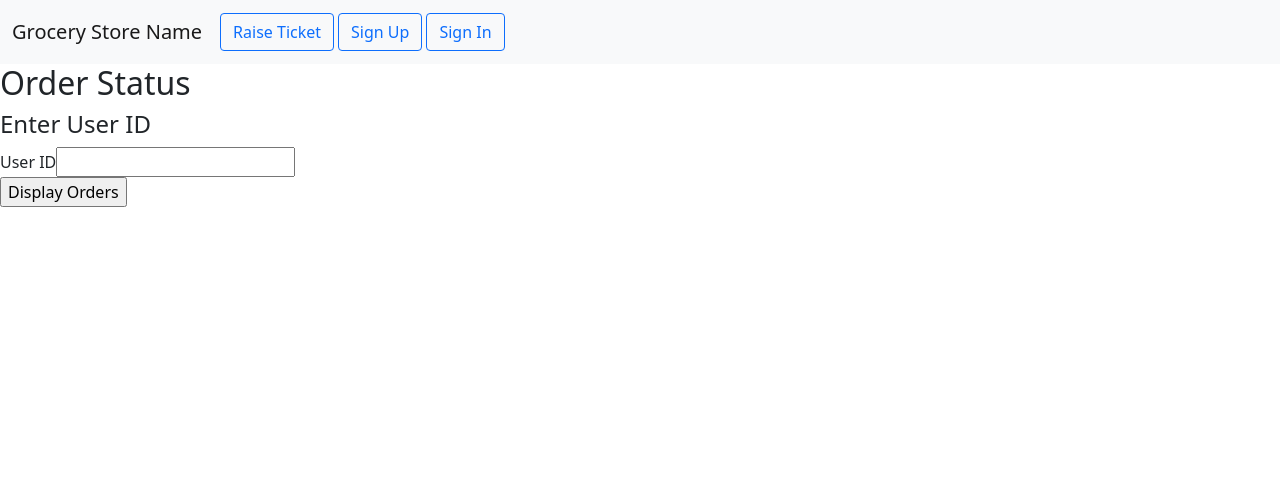
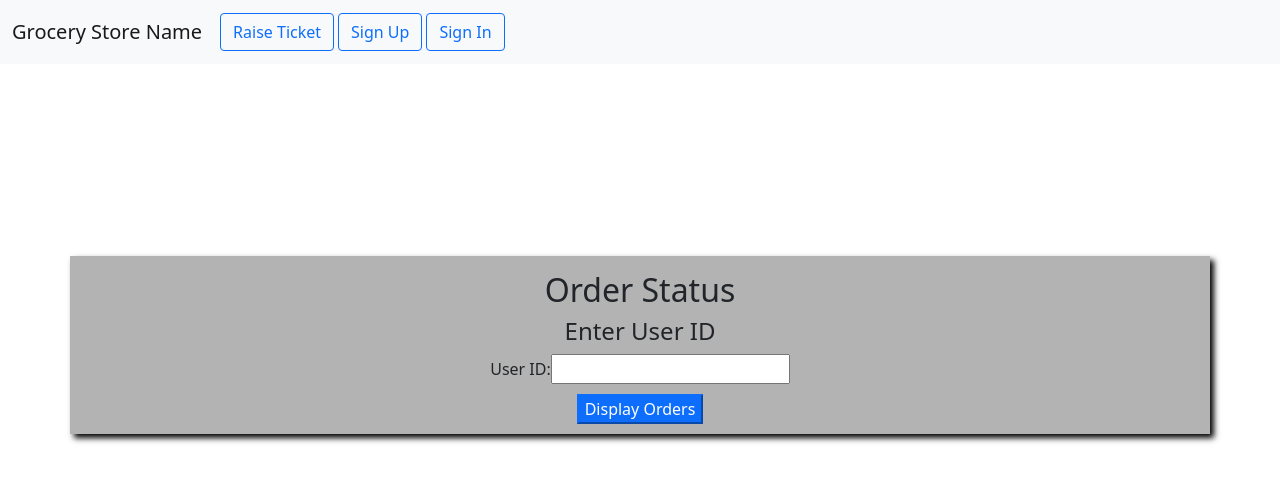
Before and after one commit to TCS-19-7-21-CapstoneGroup17/capstone, an Angular app in the folder Frontend/GroceryStore/: page /user/order-status in a window 1280 px wide. Shown: the top 482 px of the page. Built offline with nearby package versions, Linux system fonts and the light colour scheme.

Commit message:
added good look and feel to orderstatus

```diff
--- a/Frontend/GroceryStore/src/app/user/order-status/order-status.component.html
+++ b/Frontend/GroceryStore/src/app/user/order-status/order-status.component.html
@@ -1,11 +1,17 @@
 <div>
-    <h2>Order Status</h2>
-    <form [formGroup]="userIDform" (ngSubmit)="displayOrders()">
-        <h4>Enter User ID</h4>
-        <label>User ID</label>
-        <input type="text" formControlName="userId"/><br/>
-        <input type="submit" value="Display Orders"/>
-    </form>
-    <div id="orderTable">
+    <div class="container" style="background-color: rgb(179, 179, 179); box-shadow: 4px 4px 6px black; margin-top: 15%;">
+        <div class="row">
+            <h2 style="text-align: center; margin-top: 15px;">Order Status</h2>
+        </div>
+        <div class="row" style="text-align: center;">
+            <form [formGroup]="userIDform" (ngSubmit)="displayOrders()">
+                <h4>Enter User ID</h4>
+                <label>User ID: </label>
+                <input type="text" formControlName="userId" style="margin-bottom: 10px;"/><br/>
+                <input type="submit" value="Display Orders" class="btn-primary" style="margin-bottom: 10px;"/>
+            </form>
+            <div id="orderTable">
+            </div>
+        </div>
     </div>
 </div>
--- a/Frontend/GroceryStore/src/app/user/order-status/order-status.component.ts
+++ b/Frontend/GroceryStore/src/app/user/order-status/order-status.component.ts
@@ -15,7 +15,7 @@ export class OrderStatusComponent implements OnInit {
   });
   orderHistoryArray = [];
   tableContent = "";
-  tableStart = "<table border=\"1\"><tr><th>Order ID</th><th>Product ID</th><th>Price</th><th>Date</th><th>Quantity</th><th>Status</th></tr>";
+  tableStart = "<table class=\"table\"><thead class=\"thead-dark\"><tr><th>Order ID</th><th>Product Name</th><th>Price</th><th>Day</th><th>Month</th><th>Year</th><th>Quantity</th><th>Status</th></thead></tr>";
   tableEnd = "</table>"
 
   constructor(public user_service:UserService) { }
@@ -31,7 +31,7 @@ export class OrderStatusComponent implements OnInit {
         console.log(this.orderHistoryArray);
         this.orderHistoryArray.forEach((element: Order) => {
           console.log("loop")
-          this.tableContent += "<tr><td>"+ element._id +"</td><td>"+ element.productId +"</td><td>"+ element.price +"</td><td>"+ element.date +"</td><td>"+ element.quantity +"</td><td>"+ element.status +"</td></tr>";
+          this.tableContent += "<tr><td>"+ element._id +"</td><td>"+ element.productName +"</td><td>"+ element.price +"</td><td>"+ element.day +"</td><td>" + element.month +"</td><td>"+ element.year +"</td><td>" + element.quantity +"</td><td>"+ element.status +"</td></tr>";
           console.log(this.tableContent);
         })
       document.getElementById("orderTable")!.innerHTML+= this.tableStart + this.tableContent + this.tableEnd;
--- a/Frontend/GroceryStore/src/app/user/order.ts
+++ b/Frontend/GroceryStore/src/app/user/order.ts
@@ -1,8 +1,10 @@
 export interface Order {
     _id: number;
-    productId: number;
+    productName: string;
     price: number;
-    date: string;
+    day:number,
+    month:number,
+    year:number,
     quantity: number;
     status: string;
 }
```
